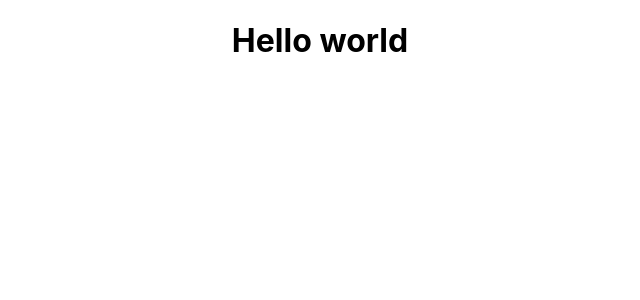
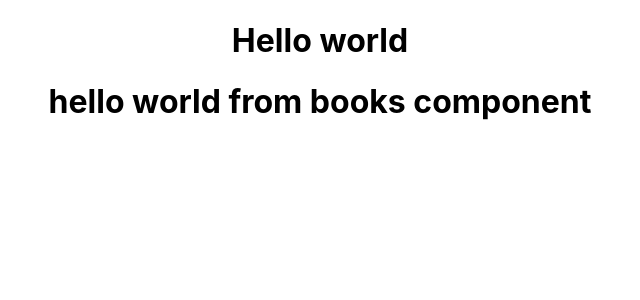
Before and after one commit to waiscodes/typescript-jest, a React (Create React App) app: page / in a window 1280 px wide. Shown: the top 300 px of the page, without its empty margins (320-960 px from the left). Built offline with nearby package versions, Linux system fonts and the light colour scheme.

Commit message:
imported books into app and rendered

```diff
--- a/src/App.tsx
+++ b/src/App.tsx
@@ -1,9 +1,14 @@
+import React from "react";
 import "./App.css";
+
+// components
+import Books from "./components/Books";
 
 function App() {
   return (
     <div className='App'>
       <h1>Hello world</h1>
+      <Books />
     </div>
   );
 }
```
